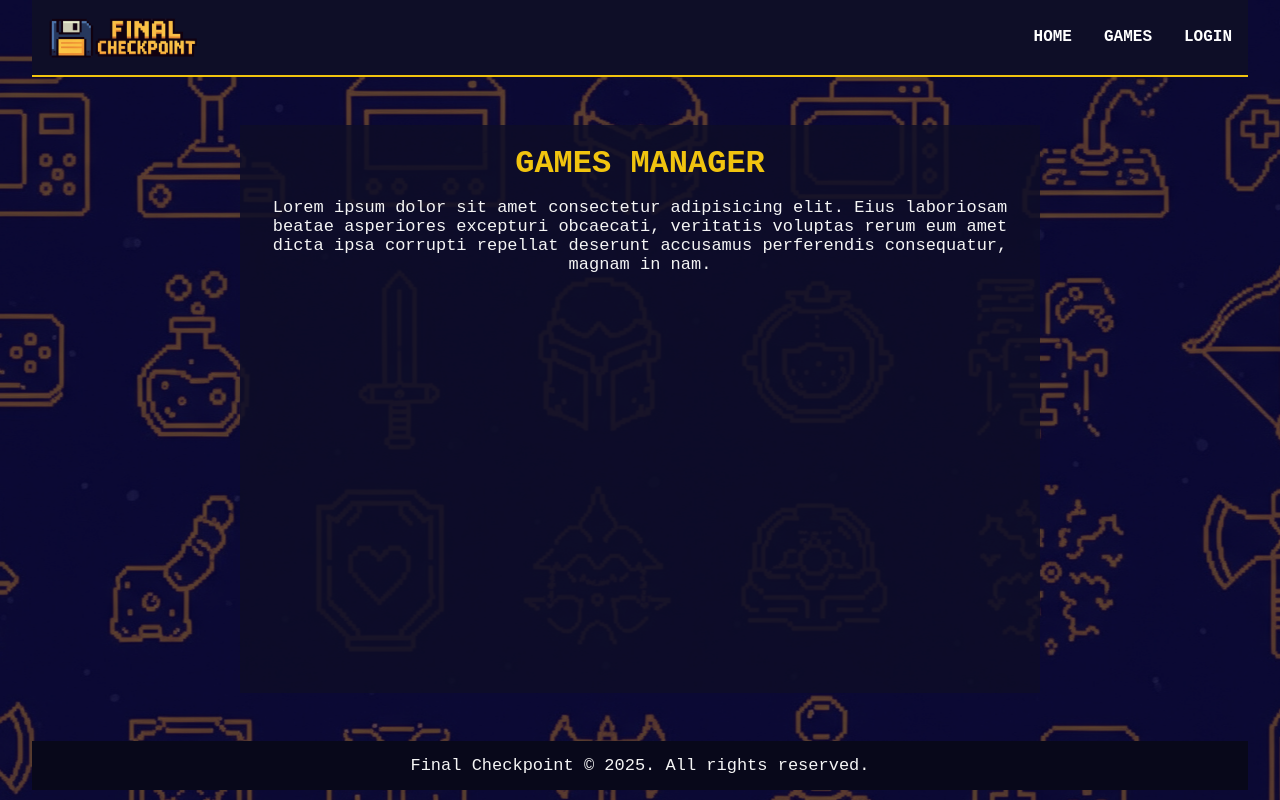
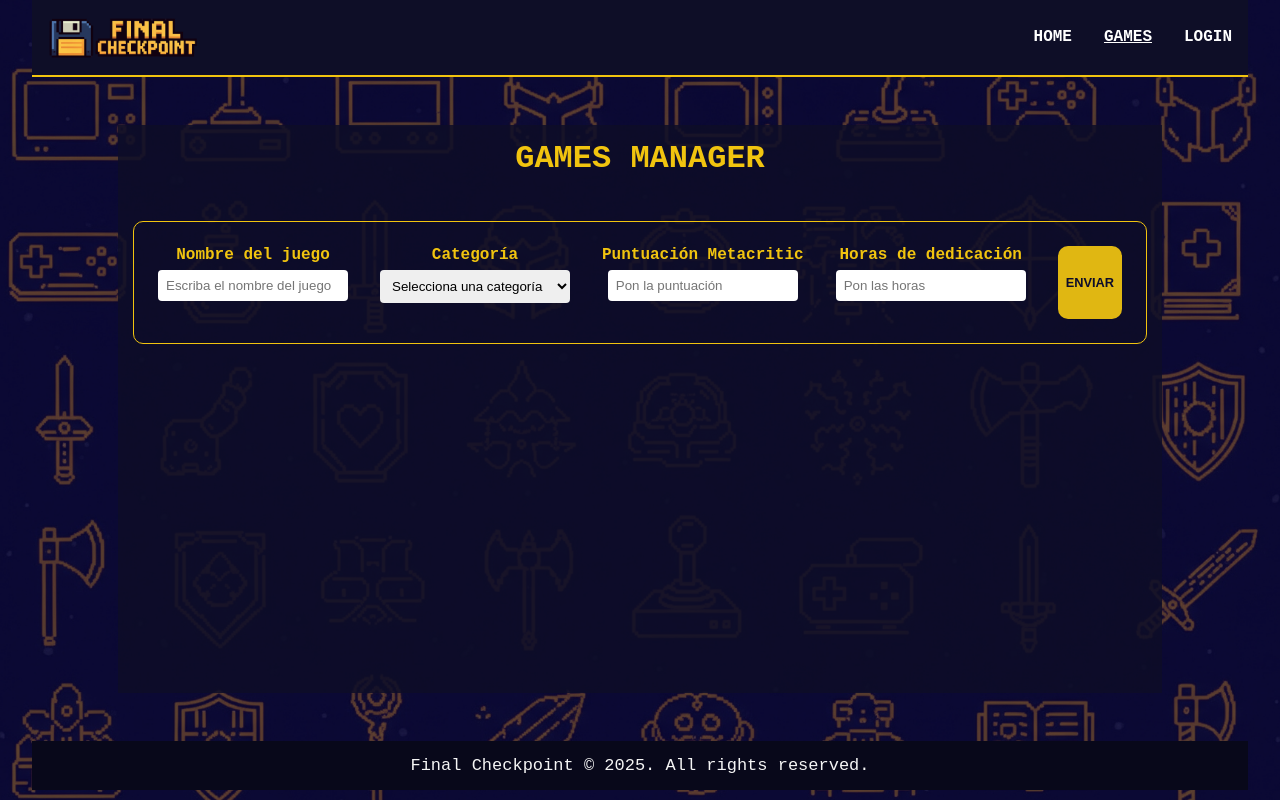
Before and after one commit to rleao12/proyecto-final-EOI, a Vue app in the folder vue-finalcheckpoint/: page /games in a window 1280 px wide. Built offline with nearby package versions, Linux system fonts and the light colour scheme.

Commit message:
creado estilos de body distintos, actualizado main de cada route, form games

```diff
--- a/vue-finalcheckpoint/src/assets/css/main.css
+++ b/vue-finalcheckpoint/src/assets/css/main.css
@@ -21,9 +21,20 @@ body {
   font-family: 'Courier New', Courier, monospace;
   text-align: center;
   background-image: url(/img/mainBackground.png);
+}
+
+body.home-page {
   background-repeat: repeat-x;
   background-size: auto;
   animation: scrollBackground 30s linear infinite;
+}
+
+body.login-page {
+  background-size: cover;
+}
+
+body.games-page {
+  background-size: cover;
 }
 
 header {
@@ -48,21 +59,13 @@ nav a {
   font-weight: bold;
 }
 
-router-view, main {
-  flex: 1;
-  padding: 20px;
-  margin-top: 3rem;
-  margin-bottom: 3rem;
-  margin-left: auto;
-  margin-right: auto;
-  max-width: 800px;
-  color: whitesmoke;
-  background-color: #0e0e27da;
+nav a.router-link-active {
+  text-decoration: underline;
 }
 
 h1 {
   color: #f1c40f;
-  margin-bottom: 1rem;
+  margin-bottom: 0.75rem;
 }
 
 h2 {
--- a/vue-finalcheckpoint/src/components/Games.vue
+++ /dev/null
@@ -1,18 +0,0 @@
-<script setup>
-
-</script>
-
-<template>
-
-  <main>
-    <h1>GAMES MANAGER</h1>
-    <p>Lorem ipsum dolor sit amet consectetur adipisicing elit. Eius laboriosam beatae asperiores excepturi obcaecati, veritatis voluptas rerum eum amet dicta ipsa corrupti repellat deserunt accusamus perferendis consequatur, magnam in nam.</p>
-  </main>
-
-</template>
-
-<style scoped>
-.bg {
-  background-size: cover;
-}
-</style>
--- a/vue-finalcheckpoint/src/components/Login.vue
+++ /dev/null
@@ -1,14 +0,0 @@
-<script setup>
-
-</script>
-
-<template>
-<main>
-    <h1>LOGIN PAGE</h1>
-
-  </main>
-</template>
-
-<style scoped>
-
-</style>
--- a/vue-finalcheckpoint/src/router/index.js
+++ b/vue-finalcheckpoint/src/router/index.js
@@ -1,15 +1,26 @@
 import { createRouter, createWebHistory } from 'vue-router'
-import Home from '@/components/Home.vue'
-import Games from '@/components/Games.vue'
-import Login from '@/components/Login.vue'
+import Home from '@/views/Home.vue'
+import Games from '@/views/Games.vue'
+import Login from '@/views/Login.vue'
 
 const routes = [
-  { path: '/', component: Home },
-  { path: '/games', component: Games },
-  { path: '/login', component: Login }
+  { path: '/', component: Home, name: 'home' },
+  { path: '/games', component: Games, name: 'games' },
+  { path: '/login', component: Login, name: 'login' }
 ]
 
 export const router = createRouter({
   history: createWebHistory(),
   routes
 })
+
+router.afterEach((to) => {
+  document.body.className = '';
+  if (to.name === 'home') {
+    document.body.classList.add('home-page');
+  } else if (to.name === 'games') {
+    document.body.classList.add('games-page');
+  } else if (to.name === 'login') {
+    document.body.classList.add('login-page');
+  }
+});
--- /dev/null
+++ b/vue-finalcheckpoint/src/views/Games.vue
@@ -0,0 +1,114 @@
+<script setup>
+import { ref } from 'vue'
+
+const form = ref({
+  gameName: '',
+  gameCategory: '',
+  metacriticScore: null,
+  dedicationHours: null,
+})
+
+</script>
+
+<template>
+
+  <main>
+    <h1>GAMES MANAGER</h1>
+    <form class="form">
+    <div class="form-group">
+      <label>Nombre del juego</label>
+      <input id="game-name" v-model="form.gameName" placeholder="Escriba el nombre del juego" type="text" required />
+    </div>
+
+    <div class="form-group">
+      <label>Categoría</label>
+      <select id="game-category" v-model="form.gameCategory" required>
+        <option disabled value="">Selecciona una categoría</option>
+        <option>Aventura</option>
+        <option>Acción</option>
+        <option>Combate</option>
+        <option>RPG</option>
+        <option>Shooter</option>
+        <option>Esporte</option>
+        <option>Corrida</option>
+        <option>Otra</option>
+      </select>
+    </div>
+
+    <div class="form-group">
+      <label>Puntuación Metacritic</label>
+      <input id="metacritic-score" v-model.number="form.metacriticScore" placeholder="Pon la puntuación" type="number" min="0" max="10" required />
+    </div>
+
+    <div class="form-group">
+      <label>Horas de dedicación</label>
+      <input id="dedication-hours" v-model.number="form.dedicationHours" placeholder="Pon las horas" min="0" required />
+    </div>
+
+    <button class="submit-btn" type="submit">ENVIAR</button>
+  </form>
+
+  </main>
+</template>
+
+<style scoped>
+main {
+  width: auto;
+  flex: 1;
+  padding: 15px;
+  margin-top: 3rem;
+  margin-bottom: 3rem;
+  margin-left: auto;
+  margin-right: auto;
+  color: whitesmoke;
+  background-color: #0e0e27da;
+}
+
+.form {
+  max-width: auto;
+  margin: 2rem auto;
+  padding: 1.5rem;
+  border: 1px solid #f1c40f;
+  border-radius: 10px;
+  color: #f1c40f;
+  display: inline-flex;
+
+}
+
+.form-group {
+  margin-bottom: 1rem;
+  margin-right: 2rem;
+
+}
+
+label {
+  display: block;
+  margin-bottom: 0.4rem;
+  font-weight: bold;
+}
+
+input,
+select {
+  width: 190px;
+  padding: 0.5rem;
+  border: 1px;
+  border-radius: 4px;
+}
+
+.submit-btn {
+  padding: 0.5rem 0.5rem;
+  border: none;
+  border-radius: 10px;
+  background-color: #e0b712;
+  color: #0d0d2b;
+  font-size: 0.8rem;
+  font-weight: bold;
+  cursor: pointer;
+  text-decoration: none;
+
+}
+
+.submit-btn:hover {
+  background-color: #ffd700;
+}
+</style>
--- a/vue-finalcheckpoint/src/components/Home.vue
+++ b/vue-finalcheckpoint/src/views/Home.vue
@@ -14,5 +14,15 @@
 </template>
 
 <style scoped>
-
+main {
+  width: 700px;
+  flex: 1;
+  padding: 20px;
+  margin-top: 3rem;
+  margin-bottom: 3rem;
+  margin-left: auto;
+  margin-right: auto;
+  color: whitesmoke;
+  background-color: #0e0e27da;
+}
 </style>
--- /dev/null
+++ b/vue-finalcheckpoint/src/views/Login.vue
@@ -0,0 +1,24 @@
+<script setup>
+
+</script>
+
+<template>
+<main>
+    <h1>LOGIN PAGE</h1>
+
+  </main>
+</template>
+
+<style scoped>
+main {
+  width: auto;
+  flex: 1;
+  padding: 20px;
+  margin-top: 3rem;
+  margin-bottom: 3rem;
+  margin-left: auto;
+  margin-right: auto;
+  color: whitesmoke;
+  background-color: #0e0e27da;
+}
+</style>
```
